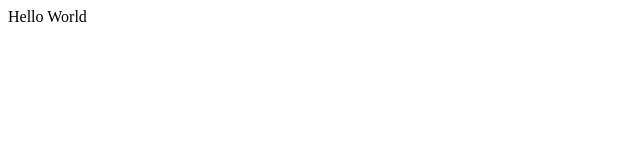
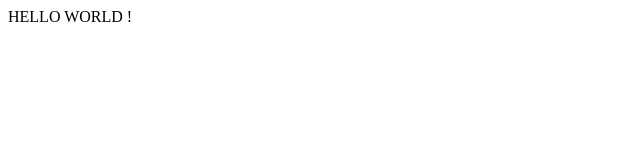
Before and after one commit to bshivani166/e-commerce, a plain HTML site: page index.html in a window 1280 px wide. Shown: the full height of the page, 0-640 px from the left. Drawn offline with Linux system fonts and the light colour scheme.

Commit message:
Changed P to DIV

```diff
--- a/index.html
+++ b/index.html
@@ -5,8 +5,8 @@
         </title>
     </head>
     <body>
-        <p>
-            Hello  World
-        </p>
+        <div>
+            HELLO WORLD !
+        </div>
     </body>
 </html>
```
